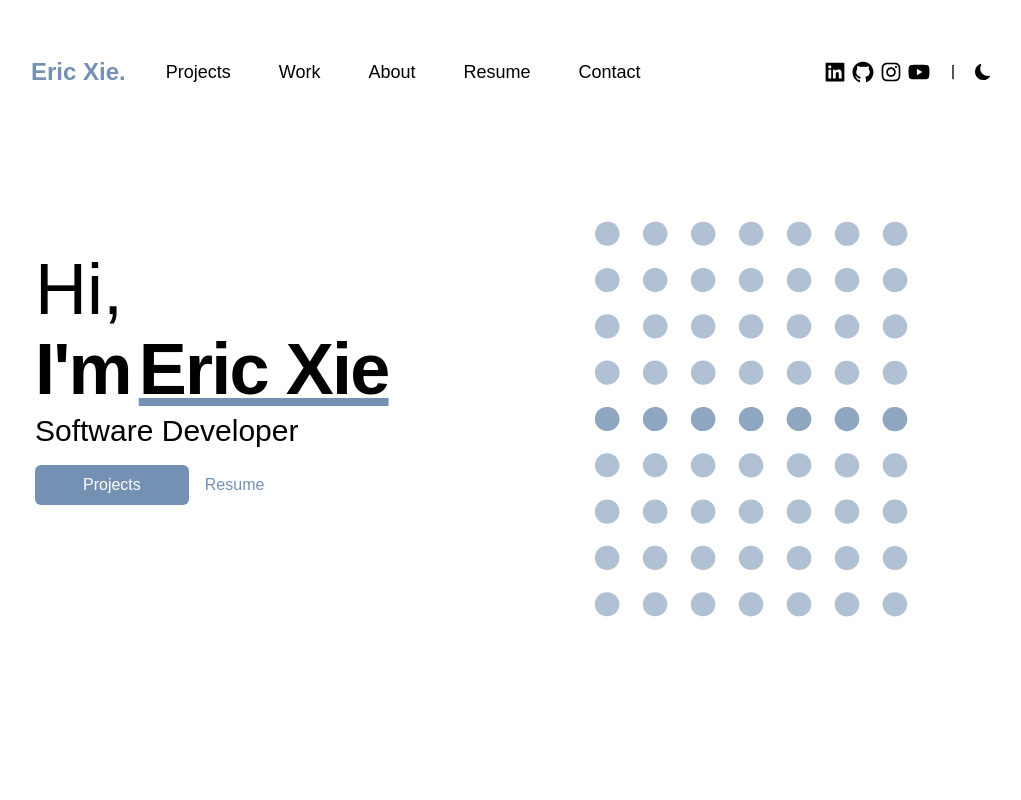
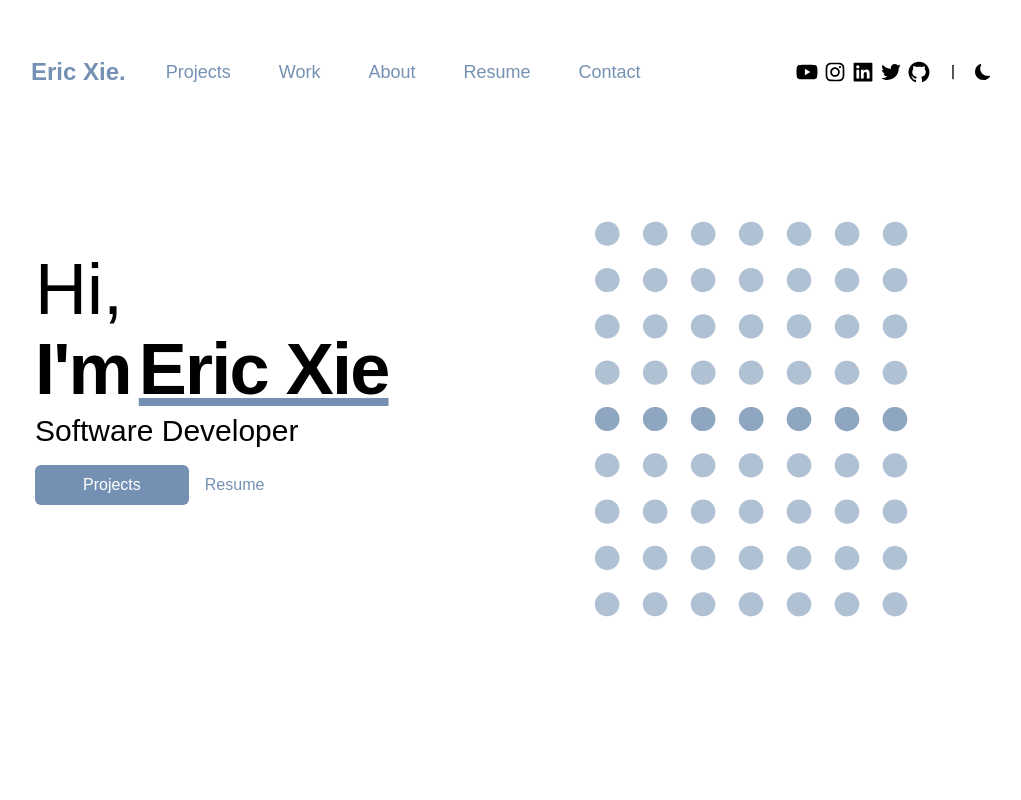
Before and after one commit to ericcxie/personal-website, a Next.js app: page / in a window 1280 px wide. Shown: the top 800 px of the page, without its empty margins (129-1150 px from the left). Built offline with nearby package versions, Linux system fonts and the light colour scheme.

Commit message:
Implement social favicon

```diff
--- a/pages/index.js
+++ b/pages/index.js
@@ -1,7 +1,6 @@
 import Head from 'next/head';
-import { BsMoonFill } from 'react-icons/bs';
-import { BsSunFill } from 'react-icons/bs';
-import { AiFillLinkedin, AiFillGithub, AiOutlineInstagram, AiFillYoutube } from 'react-icons/ai';
+import { BsMoonFill, BsSunFill } from 'react-icons/bs';
+import { AiFillLinkedin, AiFillGithub, AiOutlineInstagram, AiFillYoutube, AiOutlineTwitter } from 'react-icons/ai';
 import Image from 'next/image';
 import arrow from '../public/components/Arrow 2.svg';
 import amafind from '../public/img/amafind.png';
@@ -30,8 +29,8 @@ export default function Home() {
         <section className="min-h-screen">
           <header>
             <nav className="container flex item-start py-4 sm:py-12">
-              <h1 className='py-2 text-xl lg:text-2xl font-poppins font-bold text-blue'>Eric Xie.</h1>
-              <ul className='hidden sm:flex flex-1 justify-start items-center pl-10 text-md xl:text-lg gap-3 lg:gap-6 xl:gap-12  dark:text-white'>
+              <h1 className='py-2 text-2xl lg:text-2xl font-poppins font-bold text-blue'>Eric Xie.</h1>
+              <ul className='hidden font-medium sm:flex flex-1 justify-start items-center pl-10 text-blue hover:text-dark text-md xl:text-lg gap-3 lg:gap-6 xl:gap-12 dark:text-white'>
                 <li className='cursor-pointer font-poppins'>Projects</li>
                 <li className='cursor-pointer font-poppins'>Work</li>
                 <li className='cursor-pointer font-poppins'>About</li>
@@ -40,10 +39,11 @@ export default function Home() {
               </ul>
               <ul className='hidden sm:flex flex-1 justify-end items-center gap-1 lg:gap-3'>
                 <div className='flex gap-1 text-xl lg:text-2xl dark:text-white'>
+                  <a href="https://www.youtube.com/@ericcxie"><AiFillYoutube/></a>
+                  <a href="https://www.instagram.com/ericcxie/"><AiOutlineInstagram/></a>
                   <a href="https://www.linkedin.com/in/ericcxie/"><AiFillLinkedin/></a>
+                  <a href="https://twitter.com/ericx_3"><AiOutlineTwitter/></a>
                   <a href="https://github.com/ericcxie"><AiFillGithub/></a>
-                  <a href="https://www.instagram.com/ericcxie/"><AiOutlineInstagram/></a>
-                  <a href="https://www.youtube.com/@ericcxie"><AiFillYoutube/></a>
                 </div>
                 <li><RxDividerVertical className='dark:text-white text-lg lg:text-xl'/></li>
                 <li onClick={() => setDarkMode(!darkMode)} className='cursor-pointer dark:text-white'>
@@ -55,9 +55,7 @@ export default function Home() {
                 <li onClick={() => setDarkMode(!darkMode)} className='cursor-pointer text-2xl mt-1 dark:text-white'>
                   {darkMode ? <BsSunFill/> : <BsMoonFill/> }
                 </li>
-                <li className='text-3xl text-blue'>
-                  <FiMenu/>
-                </li>
+                <li className='text-3xl text-blue'><FiMenu/></li>
               </ul>
             </nav>
           </header>
@@ -74,13 +72,14 @@ export default function Home() {
               </div>
               <div className='py-2 px-1 flex justify-start gap-4'>
                 <button className="font-poppins text-small bg-blue hover:bg-[#537399] text-white font-medium py-1.5 px-12 rounded-md pt-2 pb-2">Projects</button>
-                <button className='font-poppins font-medium text-blue'>Resume</button>
+                <button className='font-poppins font-medium text-blue hover:text-dark'>Resume</button>
               </div>
               <div className='text-2xl flex justify-start gap-1 pl-1 py-2 md:text-3xl dark:text-white md:hidden lg:hidden'>
+                <a href="https://www.youtube.com/@ericcxie"><AiFillYoutube/></a>
+                <a href="https://www.instagram.com/ericcxie/"><AiOutlineInstagram/></a>
                 <a href="https://www.linkedin.com/in/ericcxie/"><AiFillLinkedin/></a>
+                <a href="https://twitter.com/ericx_3"><AiOutlineTwitter/></a>
                 <a href="https://github.com/ericcxie"><AiFillGithub/></a>
-                <a href="https://www.instagram.com/ericcxie/"><AiOutlineInstagram/></a>
-                <a href="https://www.youtube.com/@ericcxie"><AiFillYoutube/></a>
               </div>
             </div>
             <div className='hidden md:w-1/2 md:inline'><Image src={dots}/></div>
--- a/styles/globals.css
+++ b/styles/globals.css
@@ -2,4 +2,3 @@
 @tailwind components;
 @tailwind utilities;
 @import url("https://fonts.googleapis.com/css2?family=Poppins&display=swap");
-@import url('https://fonts.googleapis.com/css2?family=Plus+Jakarta+Sans&display=swap');
--- a/tailwind.config.js
+++ b/tailwind.config.js
@@ -9,11 +9,11 @@ module.exports = {
          extend: {
               fontFamily: {
                      'poppins': ['Poppins', 'sans-serif']
-
               },
 
               colors: {
                      blue: '#7491B3',
+                     dark: '#5c748f',
               }
          },
        },
```
